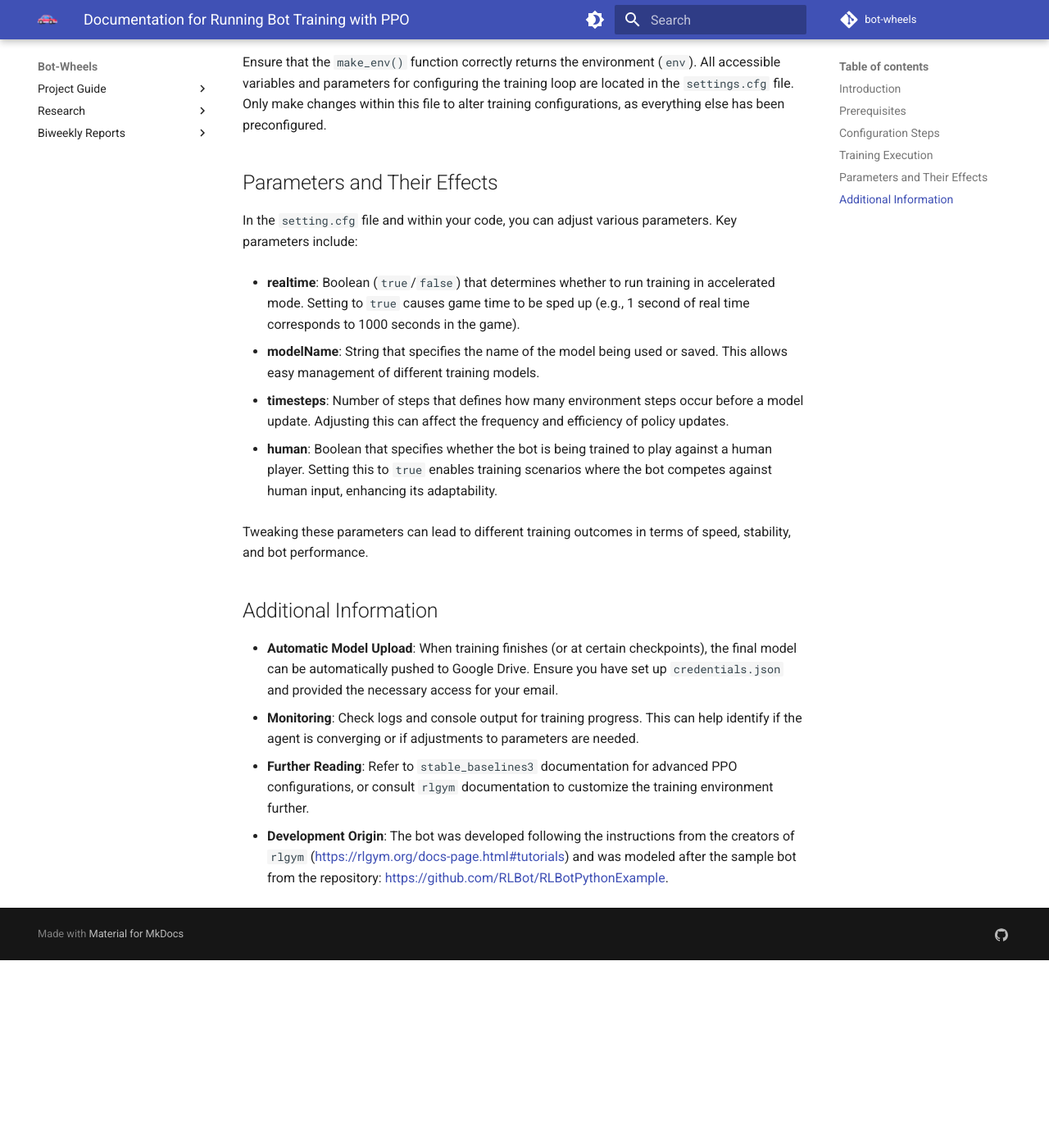
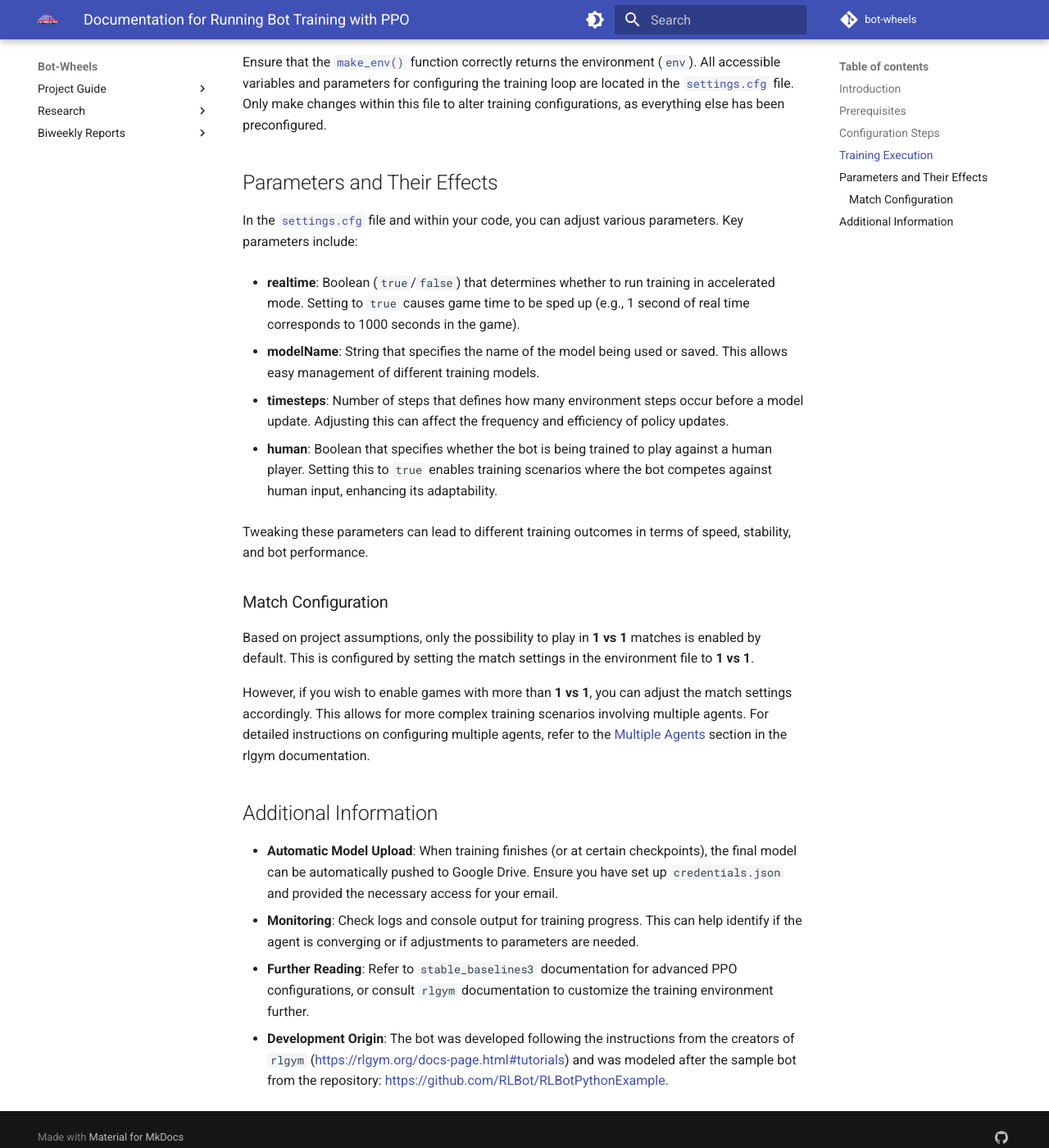
Before and after one commit to bot-wheels/docs, an MkDocs documentation site: the page built from docs/project-guide/Running-Bot-Training-with-PPO.md, in a window 1280 px wide and 1400 px high, scrolled down 1981 px. Shown: the whole window at 82% size. Built offline with MkDocs 1.6.1 and Material for MkDocs 9.7.7, drawn with Linux system fonts in a browser that asks for light colours; before the commit the page ends 3152 px from its top, so only the background shows below that; some of the changed text lies outside the part shown.

Commit message:
ulepszona i poprawiona dokumentacja pod koatem uwag @D-Mielewczyk

````diff
--- a/docs/project-guide/Running-Bot-Training-with-PPO.md
+++ b/docs/project-guide/Running-Bot-Training-with-PPO.md
@@ -15,7 +15,7 @@
   - gym.spaces
   - numpy
   - pathlib
-- The bot relies on a custom GoogleDriveManager (from utils.drive_manager import GoogleDriveManager).
+- The bot relies on a custom [`GoogleDriveManager`](https://github.com/bot-wheels/bot-wheels-core/blob/main/src/utils/drive_manager.py) (from `utils.drive_manager` import `GoogleDriveManager`).
   - A credentials.json file is required, containing secrets to connect to Google Drive.
   - Users who want to run the script must share their email to gain access.
   - For inquiries related to Google Drive, contact @Assassin-PL.
@@ -26,7 +26,7 @@
    Make sure you have all required libraries installed. A virtual environment (e.g., venv or conda) is highly recommended to keep dependencies organized.
 
 2. **Create the Agent Instance**
-   Instantiate the `SimpleAgent` class. This agent automatically loads any previously trained model if one is found:
+   Instantiate the [`SimpleAgent`](https://github.com/bot-wheels/bot-wheels-core/blob/main/src/training/agent.py) class. This agent automatically loads any previously trained model if one is found:
 
    ```python
    from agent import SimpleAgent
@@ -36,10 +36,10 @@
    ```
 
 3. **Configure Bot Settings**
-   In the `setting.cfg` file, adjust the bot's parameters to define how the training loop behaves. For example, you can modify episode lengths, reward function details, or specific environment constants. Any change here affects how the bot explores and learns within the PPO framework.
+   In the [`settings.cfg`](https://github.com/bot-wheels/bot-wheels-core/blob/main/src/settings.cfg) file, adjust the bot's parameters to define how the training loop behaves. For example, you can modify episode lengths, reward function details, or specific environment constants. Any change here affects how the bot explores and learns within the PPO framework.
 
 4. **Initiate Training**
-   After configuring your environment and creating the `SimpleAgent` instance, start the training loop by calling:
+   After configuring your environment and creating the [`SimpleAgent`](https://github.com/bot-wheels/bot-wheels-core/blob/main/src/training/agent.py#L325) instance, start the training loop by calling:
 
    ```python
    agent.train()
@@ -49,20 +49,20 @@
 
 ## Training Execution
 
-When you call `agent.train()`, the following actions occur:
+When you call [`agent.train()`](https://github.com/bot-wheels/bot-wheels-core/blob/main/src/training/agent.py#L325), the following actions occur:
 
-- The bot environment (defined via `rlgym` and your configuration) initializes using the `make_env()` method. It's important to note that PPO requires a specific environment setup; the `make_env()` method cannot create a training environment if, for example, the bot was previously trained to play against another bot or in a training loop reacting to human input.
+- The bot environment (defined via `rlgym` and your configuration) initializes using the [`make_env()`](https://github.com/bot-wheels/bot-wheels-core/blob/main/src/training/agent.py#L390) method. It's important to note that PPO requires a specific environment setup; the [`make_env()`](https://github.com/bot-wheels/bot-wheels-core/blob/main/src/training/agent.py#L390) method cannot create a training environment if, for example, the bot was previously trained to play against another bot or in a training loop reacting to human input.
 - The previously trained model (if available) is loaded to continue its training.
 - Data (observations, rewards, etc.) is continuously collected, and the agent updates its policy using PPO.
 - Periodically or upon completion, the agent saves checkpoints of the model.
 
 **Configuration Note:**
 
-Ensure that the `make_env()` function correctly returns the environment (`env`). All accessible variables and parameters for configuring the training loop are located in the `settings.cfg` file. Only make changes within this file to alter training configurations, as everything else has been preconfigured.
+Ensure that the [`make_env()`](https://github.com/bot-wheels/bot-wheels-core/blob/main/src/training/agent.py#L390) function correctly returns the environment (`env`). All accessible variables and parameters for configuring the training loop are located in the [`settings.cfg`](https://github.com/bot-wheels/bot-wheels-core/blob/main/src/settings.cfg) file. Only make changes within this file to alter training configurations, as everything else has been preconfigured.
 
 ## Parameters and Their Effects
 
-In the `setting.cfg` file and within your code, you can adjust various parameters. Key parameters include:
+In the [`settings.cfg`](https://github.com/bot-wheels/bot-wheels-core/blob/main/src/settings.cfg) file and within your code, you can adjust various parameters. Key parameters include:
 
 - **realtime**: Boolean (`true`/`false`) that determines whether to run training in accelerated mode. Setting to `true` causes game time to be sped up (e.g., 1 second of real time corresponds to 1000 seconds in the game).
 
@@ -74,6 +74,14 @@
 
 Tweaking these parameters can lead to different training outcomes in terms of speed, stability, and bot performance.
 
+### Match Configuration
+
+Based on project assumptions, only the possibility to play in **1 vs 1** matches is enabled by default. This is configured by setting the match settings in the environment file to **1 vs 1**.
+
+However, if you wish to enable games with more than **1 vs 1**, you can adjust the match settings accordingly. This allows for more complex training scenarios involving multiple agents. For detailed instructions on configuring multiple agents, refer to the [Multiple Agents](https://rlgym.org/docs-page.html#tutorials) section in the rlgym documentation.
+
+<!-- Wstawic tutaj opis uruchamiania wizualizacji -->
+
 ## Additional Information
 
 - **Automatic Model Upload**: When training finishes (or at certain checkpoints), the final model can be automatically pushed to Google Drive. Ensure you have set up `credentials.json` and provided the necessary access for your email.
````
